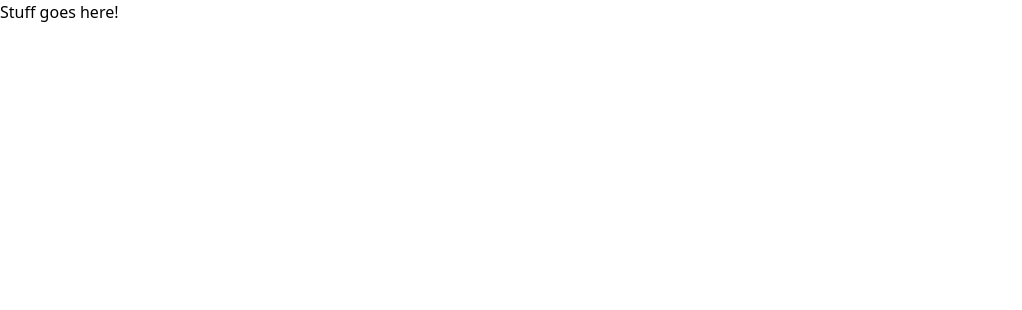
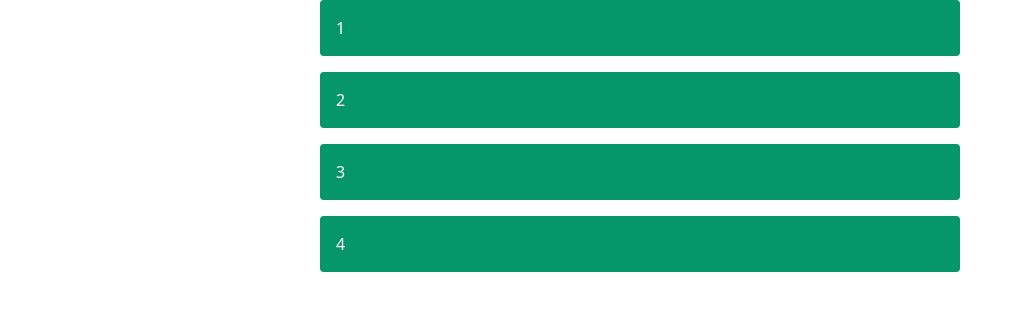
Before and after one commit to amorriscode/league-tracker, a Next.js app: page / in a window 1280 px wide. Shown: the top 310 px of the page, without its empty margins (0-1022 px from the left). Built offline with nearby package versions, Linux system fonts and the light colour scheme.

Commit message:
Add components folder

```diff
--- /dev/null
+++ b/components/QuizOption.jsx
@@ -0,0 +1,7 @@
+export default function QuizOption({ option }) {
+  return (
+    <div className="p-4 bg-green-600 hover:bg-green-800 text-white rounded">
+      {option}
+    </div>
+  )
+}
--- a/pages/index.js
+++ b/pages/index.js
@@ -1,4 +1,6 @@
 import Head from 'next/head'
+
+import QuizOption from '../components/QuizOption'
 
 export default function Home() {
   return (
@@ -8,7 +10,13 @@ export default function Home() {
         <link rel="icon" href="/favicon.ico" />
       </Head>
 
-      <main>Stuff goes here!</main>
+      <main>
+        <div className="w-1/2 mx-auto space-y-4">
+          {[1, 2, 3, 4].map((i) => (
+            <QuizOption key={i} option={i} />
+          ))}
+        </div>
+      </main>
     </div>
   )
 }
--- a/tailwind.config.js
+++ b/tailwind.config.js
@@ -2,7 +2,9 @@ module.exports = {
   purge: ['./pages/**/*.{js,ts,jsx,tsx}', './components/**/*.{js,ts,jsx,tsx}'],
   darkMode: false, // or 'media' or 'class'
   theme: {
-    extend: {},
+    extend: {
+      colors: {},
+    },
   },
   variants: {
     extend: {},
```
